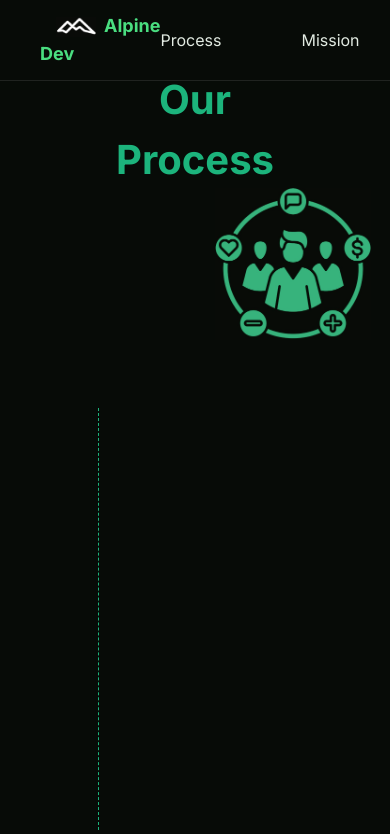
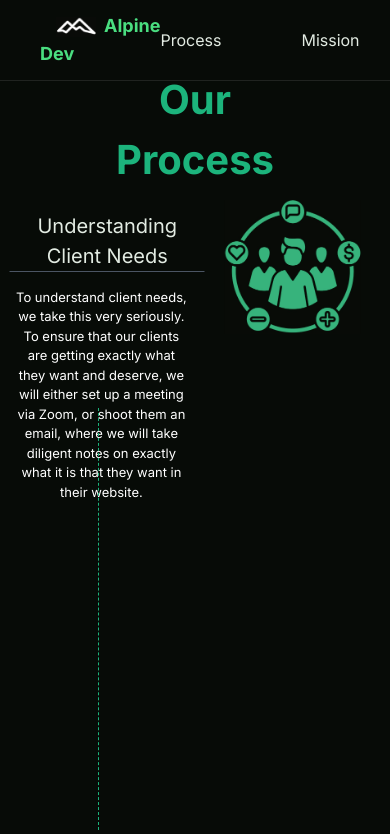
Before and after one commit to SaiChittella/Alpine_Dev_Website, a Next.js app: page /process in a window 390 px wide. Shown: the top 834 px of the page. Built offline with nearby package versions, Linux system fonts and the light colour scheme.

Commit message:
Process Page is Responsive

```diff
--- a/src/app/mission/page.tsx
+++ b/src/app/mission/page.tsx
@@ -1,7 +1,11 @@
-export default function Mission() {
+import React from "react";
+
+function MyComponent() {
 	return (
 		<div>
-			<h1>Hello World</h1>
+			<h1>WHAT WE DO</h1>
 		</div>
 	);
 }
+
+export default MyComponent;
--- a/src/app/process/page.tsx
+++ b/src/app/process/page.tsx
@@ -6,7 +6,7 @@ import { useEffect } from "react";
 import Info from "@/components/Information";
 import VerticalLine from "@/components/Vertical";
 
-export default function Mission() {
+export default function Process() {
 	const client_needs_img = "/imgs/client_needs.png";
 	const web_design_img = "/imgs/design.png";
 	const code_img = "/imgs/build.png";
@@ -15,7 +15,7 @@ export default function Mission() {
 		gsap.fromTo(
 			".left-content",
 			{ x: -1000, opacity: 0.5 },
-			{ x: -350, opacity: 1, duration: 2 }
+			{ x: 0, opacity: 1, duration: 2 }
 		);
 		gsap.fromTo(
 			".right-content",
@@ -51,8 +51,8 @@ export default function Mission() {
 				duration: 2,
 				scrollTrigger: {
 					trigger: ".content-left-fade-2",
-					start: "top bottom",
-					end: "center center",
+					start: "top 100%",
+					end: "bottom bottom",
 					scrub: true,
 				},
 			}
@@ -78,13 +78,13 @@ export default function Mission() {
 			".content-right-fade-2",
 			{ x: 1000 },
 			{
-				x: 0,
+				x: "5vw",
 				opacity: 1,
 				duration: 2,
 				scrollTrigger: {
 					trigger: ".content-right-fade-2",
-					start: "top bottom",
-					end: "center center",
+					start: "top 100%",
+					end: "bottom bottom",
 					scrub: true,
 				},
 			}
@@ -113,8 +113,9 @@ export default function Mission() {
 					style={{
 						position: "absolute",
 						top: "calc(100vh / 4)",
-						left: "27%",
-						maxWidth: "50%",
+						left: "27.5%",
+						transform: "translateX(-50%)",
+						width: "50vw",
 					}}
 				>
 					<Info
@@ -127,10 +128,11 @@ export default function Mission() {
 						src={client_needs_img}
 						style={{
 							position: "absolute",
-							top: "calc(100vh / 4.5)",
+							top: "200px",
 							left: "75%",
 							transform: "translateX(-50%)",
-							width: "40vw",
+							width: "35vw",
+							height: "auto",
 						}}
 					/>
 				</div>
@@ -146,7 +148,7 @@ export default function Mission() {
 					top="calc(100vh / 1.0099)"
 					left="25%"
 					height="60vh"
-					width="84.5vh"
+					width="52vw"
 					name="border-t border-dashed absolute"
 				/>
 				<VerticalLine
@@ -161,7 +163,7 @@ export default function Mission() {
 					style={{
 						position: "absolute",
 						top: "calc(100vh / 0.74)",
-						left: "52%",
+						left: "53.5%",
 					}}
 				>
 					<Info
@@ -180,8 +182,7 @@ export default function Mission() {
 							top: "calc(100vh / 0.87)",
 							left: "25%",
 							transform: "translateX(-50%)",
-							width: "550px",
-							maxWidth: "40%",
+							width: "35vw",
 						}}
 					/>
 				</div>
@@ -197,14 +198,14 @@ export default function Mission() {
 					top="calc(100vh / 0.53)"
 					left="25%"
 					height="60vh"
-					width="84.5vh"
+					width="52vw"
 					name="border-t border-dashed absolute"
 				/>
 				<VerticalLine
 					top="calc(100vh / 0.53)"
 					left="25%"
 					height="35vh"
-					width="84.5vh"
+					width="84.5vw"
 					name="border-l border-dashed absolute"
 				/>
 
@@ -213,7 +214,7 @@ export default function Mission() {
 					style={{
 						position: "absolute",
 						top: "calc(100vh / 0.445)",
-						left: "5%",
+						left: "1.5%",
 						maxWidth: "50%",
 					}}
 				>
@@ -233,12 +234,45 @@ export default function Mission() {
 							top: "calc(100vh / 0.48)",
 							left: "70%",
 							transform: "translateX(-50%)",
-							width: "550px",
-							maxWidth: "40%",
+							width: "35vw",
 						}}
 					/>
 				</div>
 			</div>
+
+			{/* <div style={{ position: "absolute", top: "calc(100vh / 0.1" }}>
+				<p>asdfsadf</p>
+				<p>asdfsadf</p>
+				<p>asdfsadf</p>
+				<p>asdfsadf</p>
+				<p>asdfsadf</p>
+				<p>asdfsadf</p>
+				<p>asdfsadf</p>
+				<p>asdfsadf</p>
+				<p>asdfsadf</p>
+				<p>asdfsadf</p>
+				<p>asdfsadf</p>
+				<p>asdfsadf</p>
+				<p>asdfsadf</p>
+				<p>asdfsadf</p>
+				<p>asdfsadf</p>
+				<p>asdfsadf</p>
+				<p>asdfsadf</p>
+				<p>asdfsadf</p>
+				<p>asdfsadf</p>
+				<p>asdfsadf</p>
+				<p>asdfsadf</p>
+				<p>asdfsadf</p>
+				<p>asdfsadf</p>
+				<p>asdfsadf</p>
+				<p>asdfsadf</p>
+				<p>asdfsadf</p>
+				<p>asdfsadf</p>
+				<p>asdfsadf</p>
+				<p>asdfsadf</p>
+				<p>asdfsadf</p>
+				<p>asdfsadf</p>
+			</div> */}
 		</div>
 	);
 }
--- a/src/components/Information.tsx
+++ b/src/components/Information.tsx
@@ -8,9 +8,10 @@ const Process: React.FC<ProcessProps> = ({ title, description }) => {
 		<div>
 			<div className="relative text-center">
 				<p
-					className="text-[20px] sm:text-[42px] md:text-[44px] xl:text-[48px]"
+					className="text-[20px] sm:text-[20px] md:text-[30px] xl:text-[48px]"
 					style={{
 						color: "#E2EBE2",
+						// fontSize: "3.4vw",
 					}}
 				>
 					{title}
@@ -21,15 +22,14 @@ const Process: React.FC<ProcessProps> = ({ title, description }) => {
 			</div>
 			<div>
 				<p
-					className="text-[12px] sm:text-[13px] md:text-[14px] xl:text-[16px]"
+					className="text-[13px] sm:text-[14px] md:text-[15px] xl:text-[16px]"
 					style={{
 						position: "relative",
 						textAlign: "center",
 						color: "#FFFFFF",
-						maxWidth: "calc(100% - 2.5rem)",
-						minWidth: "auto",
-						marginLeft: "auto",
-						marginRight: "auto",
+						// fontSize: "1.3vw",
+						width: "45vw",
+						marginLeft: "2%",
 						marginTop: "2vh",
 					}}
 				>
```
